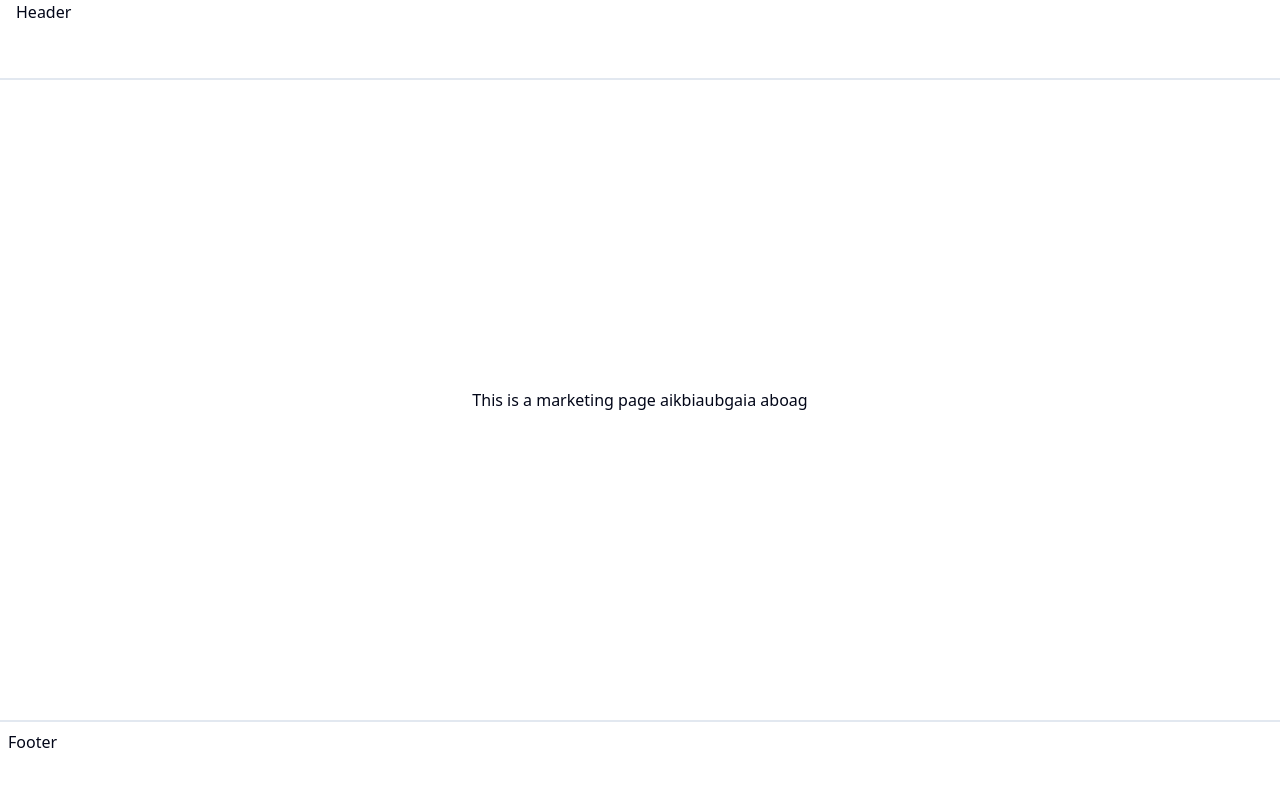
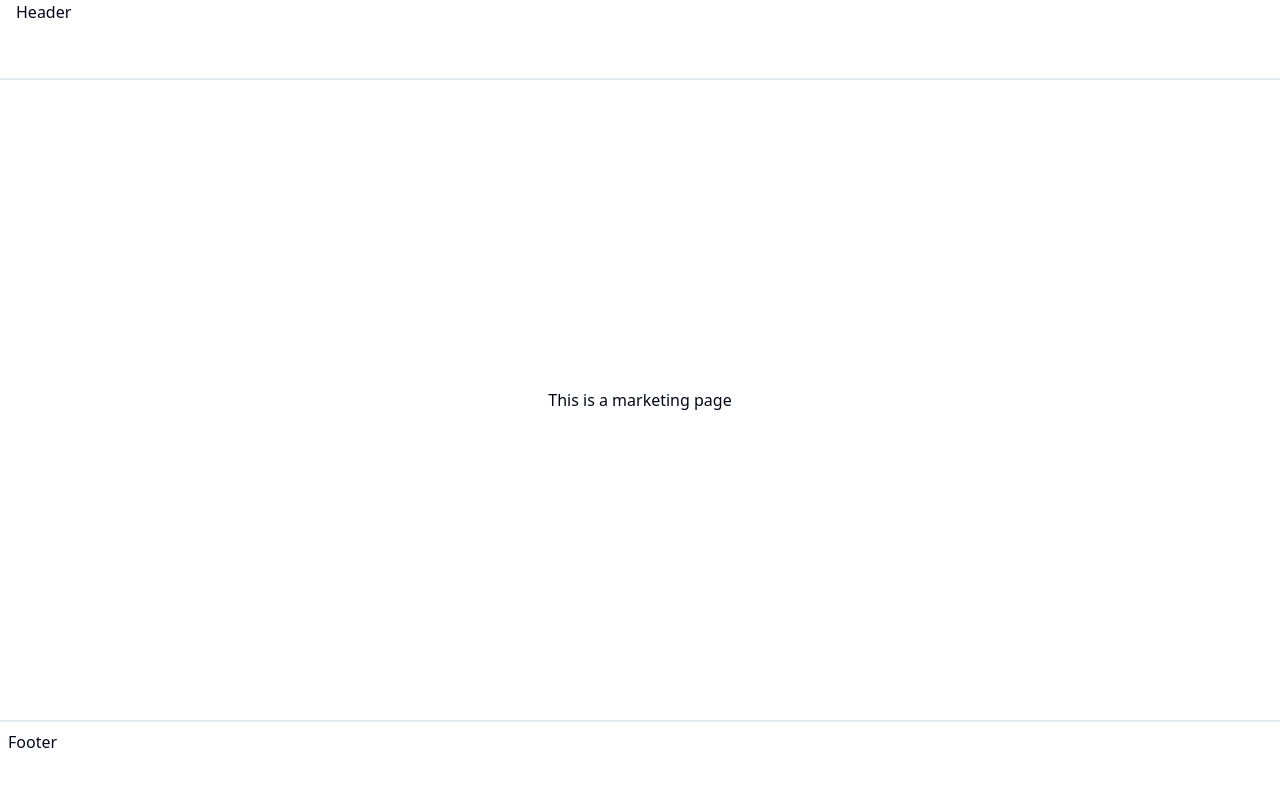
Before and after one commit to Jadiel-Lucas/fisicamente, a Next.js app: page / in a window 1280 px wide. Shown: the top 786 px of the page. Built offline with nearby package versions, Linux system fonts and the light colour scheme.

Commit message:
só colocando no lugar

```diff
--- a/app/(marketing)/page.tsx
+++ b/app/(marketing)/page.tsx
@@ -2,8 +2,6 @@ export default function Home() {
   return (
     <div>
       This is a marketing page
-      aikbiaubgaia
-      aboag
     </div>
   )
 }
```
